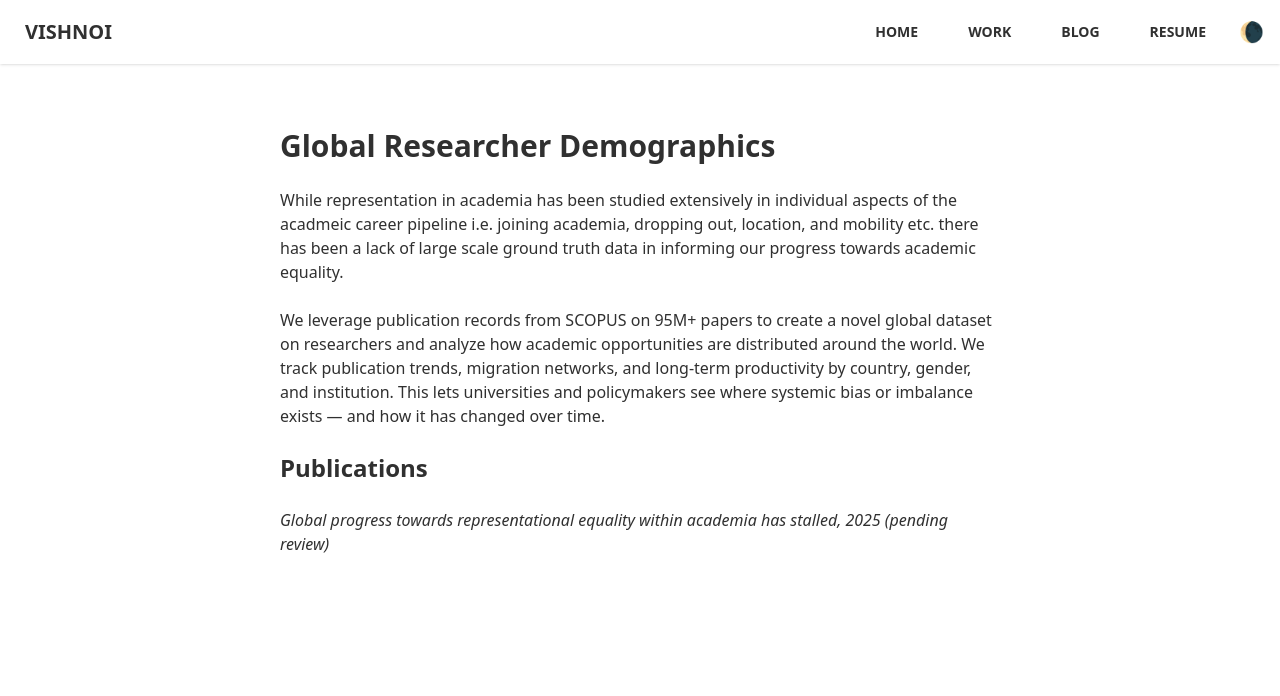
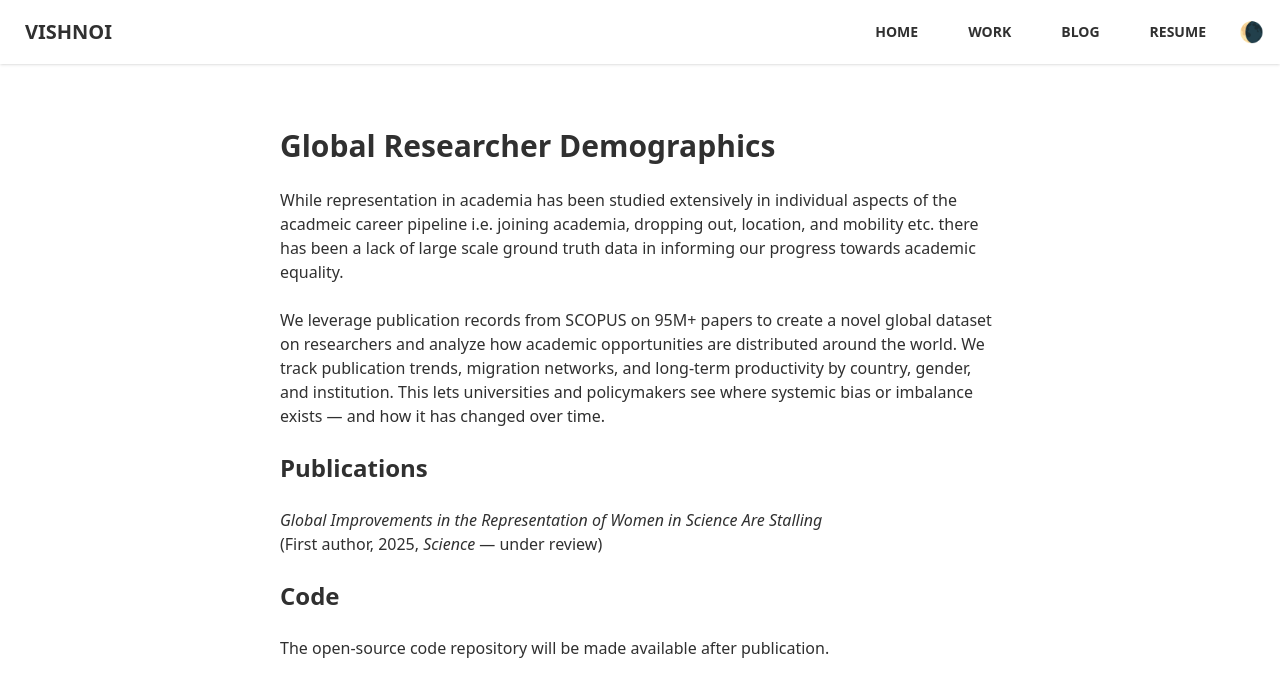
Before and after one commit to s-vishnoi/portfolio, a Vue app: page /demographics in a window 1280 px wide. Shown: the top 696 px of the page. Built offline with nearby package versions, Linux system fonts and the light colour scheme.

Commit message:
background color plot

```diff
--- a/src/data/projects.js
+++ b/src/data/projects.js
@@ -2,7 +2,7 @@ export const projects = [
   {
     title: "Chicago Bike Dashboard",
     description: "A community data resource for Chicago's bike infrastructure",
-    image: "/images/projects/biking.png",
+    image: "/images/projects/bike_accidents.png",
     link: "/bikeability"
   },
   {
--- a/src/pages/Demographics.vue
+++ b/src/pages/Demographics.vue
@@ -20,9 +20,14 @@
     </p>
 
     <h1 class="text-2xl font-bold mt-4">Publications</h1>
+    <p class="italic">
+      Global Improvements in the Representation of Women in Science Are Stalling <br>
+      <span class="not-italic">(First author, 2025, <em>Science</em> — under review)</span>
+    </p>
 
-    <p class = "italic">
-      Global progress towards representational equality within academia has stalled, 2025 (pending review)
+    <h1 class="text-2xl font-bold mt-4">Code</h1>
+    <p>
+      The open-source code repository will be made available after publication.
     </p>
   </main>
 </template>
```
Also changed, not shown: public/images/projects/bike_accidents.png.
